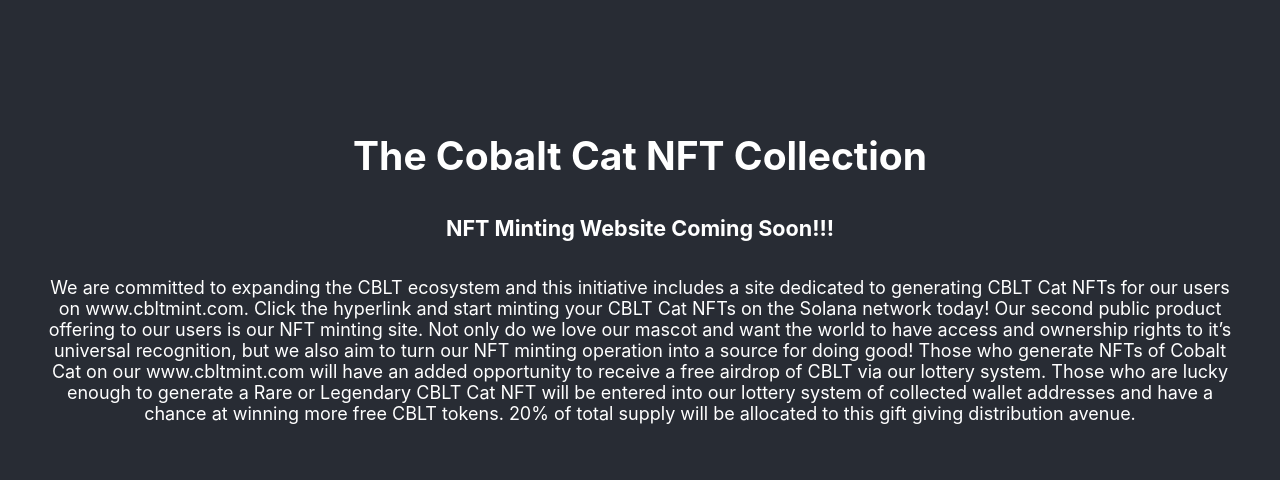
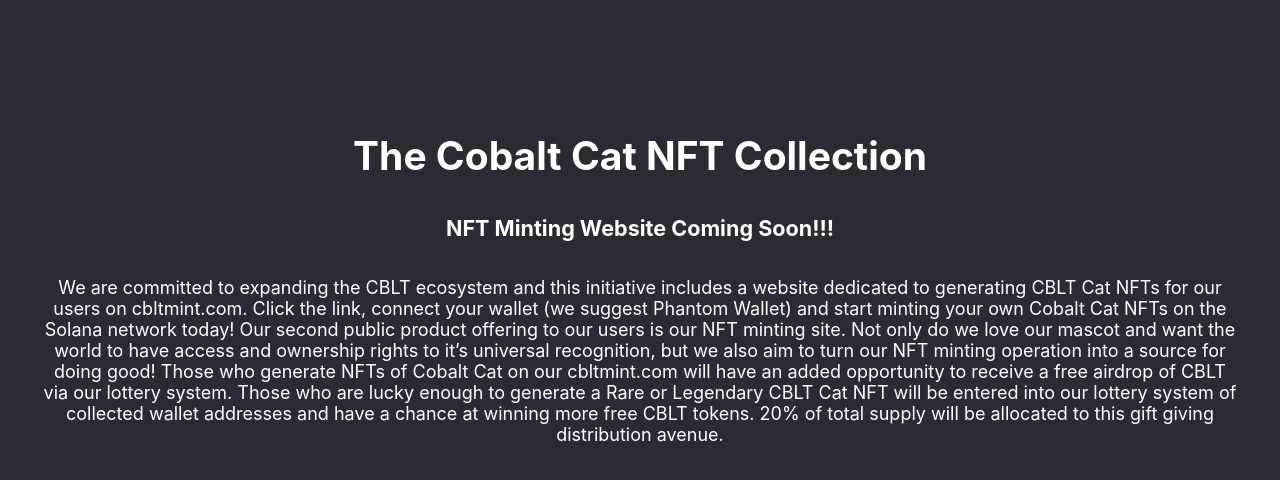
Before and after one commit to jbeneroff/cobalt, a React app in the folder my-app/: page /nft in a window 1280 px wide. Shown: the top 480 px of the page. Built offline with nearby package versions, Linux system fonts and the light colour scheme.

Commit message:
text fixes

```diff
--- a/my-app/src/screens/Home.jsx
+++ b/my-app/src/screens/Home.jsx
@@ -13,7 +13,7 @@
       <div>
         <h1 id='name'>Cobalt (CBLT)</h1>
         <h3 id='token'>A Binance Smart Chain Token</h3>
-        <p id='info'>Cobalt is an animal-themed currency built on the Binance Smart Chain for the benefits of instantaneous transaction speed, and bridging capabilities across various dApps and networks. It’s sole purpose is to be a rigid store of value (SoV) digital asset with the goal of defeating DOGE and Shiba Inu.</p>
+        <p id='info'>Cobalt is an animal-themed token built on the Binance Smart Chain for the benefits of near instantaneous transaction speed, and bridging capabilities across various dApps and networks. It’s sole purpose is to be a rigid store of value (SoV) digital asset with the goal of defeating DOGE and Shiba Inu.</p>
       </div>
       <div className={styles.btns}>
         <Link to ='/NFT' className='nav-item'>
--- a/my-app/src/screens/NFT.jsx
+++ b/my-app/src/screens/NFT.jsx
@@ -9,7 +9,7 @@
         <Button type="primary">Mint Cobalt Cat NFTs</Button>
       </a> */}
       <h5>NFT Minting Website Coming Soon!!!</h5>
-      <p id='nft-info'>We are committed to expanding the CBLT ecosystem and this initiative includes a site dedicated to generating CBLT Cat NFTs for our users on www.cbltmint.com. Click the hyperlink and start minting your CBLT Cat NFTs on the Solana network today! Our second public product offering to our users is our NFT minting site. Not only do we love our mascot and want the world to have access and ownership rights to it’s universal recognition, but we also aim to turn our NFT minting operation into a source for doing good! Those who generate NFTs of Cobalt Cat on our www.cbltmint.com will have an added opportunity to receive a free airdrop of CBLT via our lottery system. Those who are lucky enough to generate a Rare or Legendary CBLT Cat NFT will be entered into our lottery system of collected wallet addresses and have a chance at winning more free CBLT tokens. 20% of total supply will be allocated to this gift giving distribution avenue.</p>
+      <p id='nft-info'>We are committed to expanding the CBLT ecosystem and this initiative includes a website dedicated to generating CBLT Cat NFTs for our users on cbltmint.com. Click the link, connect your wallet (we suggest Phantom Wallet) and start minting your own Cobalt Cat NFTs on the Solana network today! Our second public product offering to our users is our NFT minting site. Not only do we love our mascot and want the world to have access and ownership rights to it’s universal recognition, but we also aim to turn our NFT minting operation into a source for doing good! Those who generate NFTs of Cobalt Cat on our cbltmint.com will have an added opportunity to receive a free airdrop of CBLT via our lottery system. Those who are lucky enough to generate a Rare or Legendary CBLT Cat NFT will be entered into our lottery system of collected wallet addresses and have a chance at winning more free CBLT tokens. 20% of total supply will be allocated to this gift giving distribution avenue.</p>
     </div>
   )
 }
```
Also changed, not shown: my-app/src/screens/About.jsx (+1 -1 lines).
